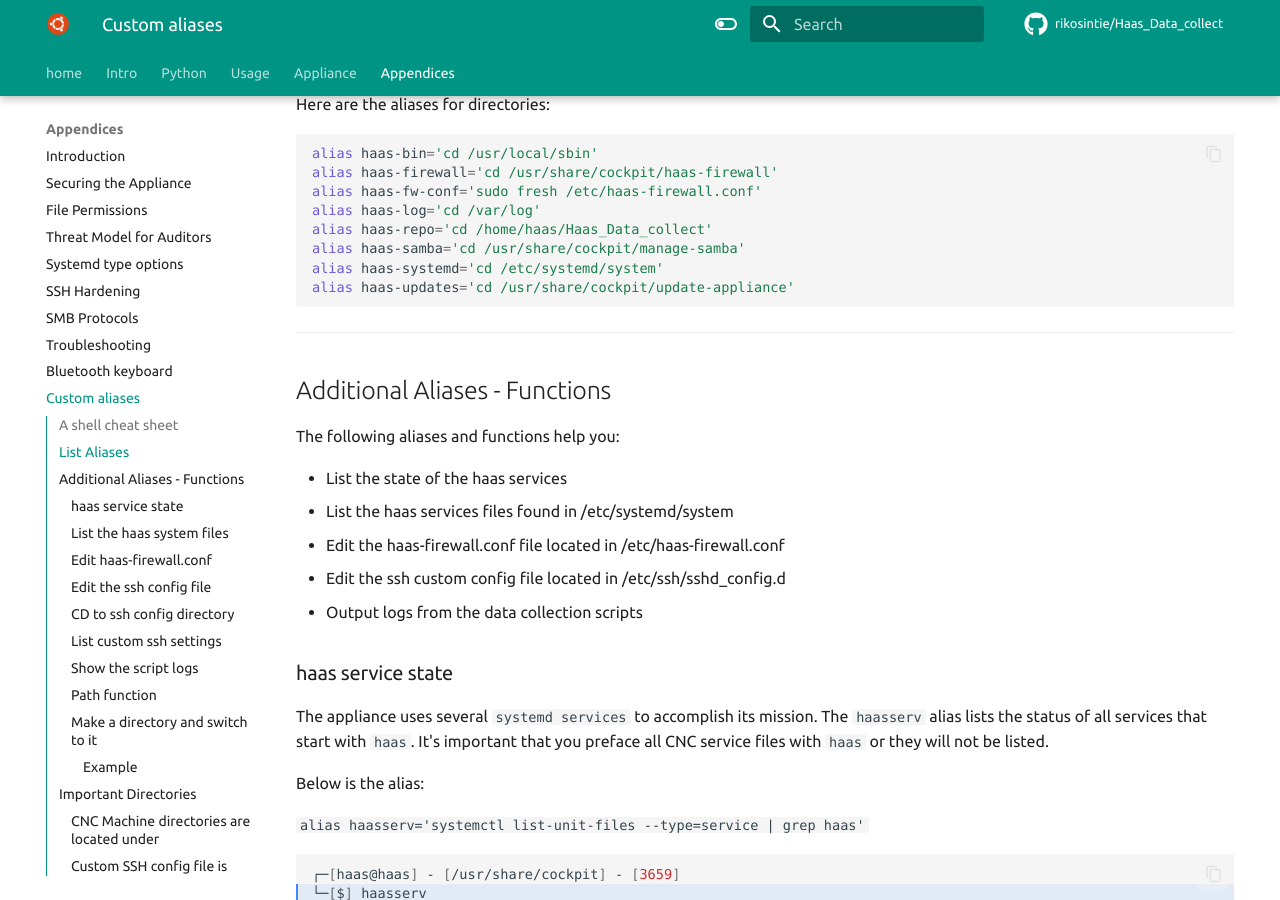
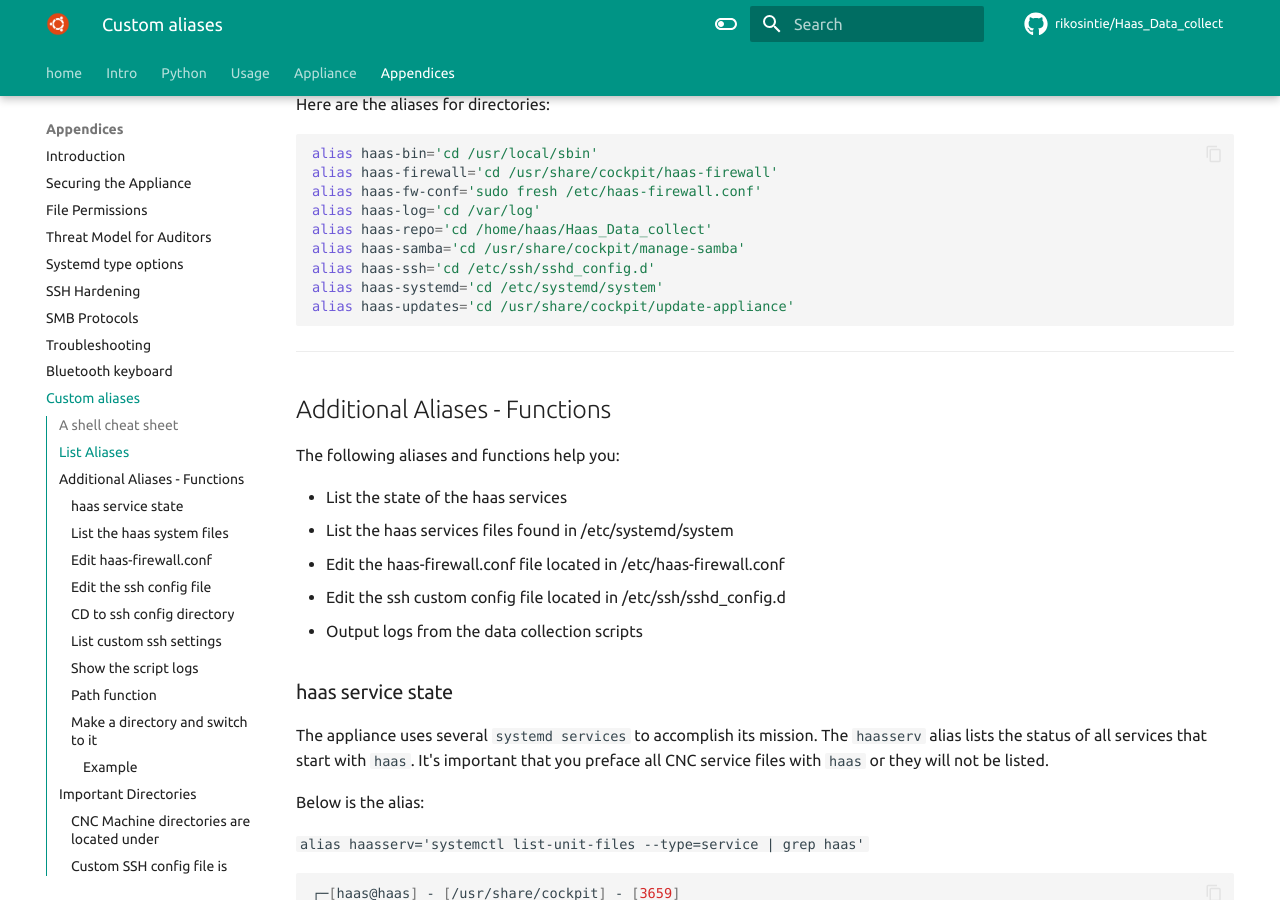
Before and after one commit to rikosintie/Haas_Data_collect, an MkDocs documentation site: the page built from docs/appendices/appendix-i.md, in a window 1280 px wide and 900 px high, scrolled down 2074 px. Built offline with MkDocs 1.6.1 and Material for MkDocs 9.7.7, drawn with Linux system fonts in a browser that asks for light colours; some web fonts are replaced; comment, search, counter and statistics services are not loaded.

Commit message:
Git Title: appendix-i.md: Added haas-ssh alias to "aliases for directories"

````diff
--- a/docs/appendices/appendix-i.md
+++ b/docs/appendices/appendix-i.md
@@ -68,6 +68,7 @@ alias haas-fw-conf='sudo fresh /etc/haas-firewall.conf'
 alias haas-log='cd /var/log'
 alias haas-repo='cd /home/haas/Haas_Data_collect'
 alias haas-samba='cd /usr/share/cockpit/manage-samba'
+alias haas-ssh='cd /etc/ssh/sshd_config.d'
 alias haas-systemd='cd /etc/systemd/system'
 alias haas-updates='cd /usr/share/cockpit/update-appliance'
 ```
````
